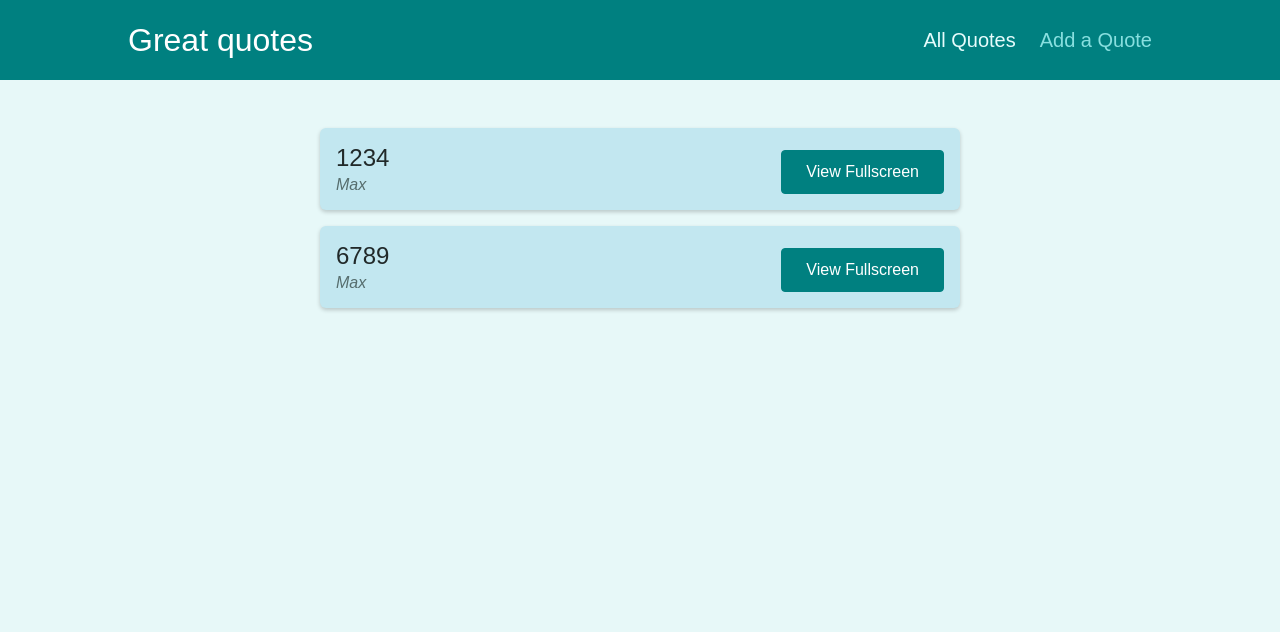
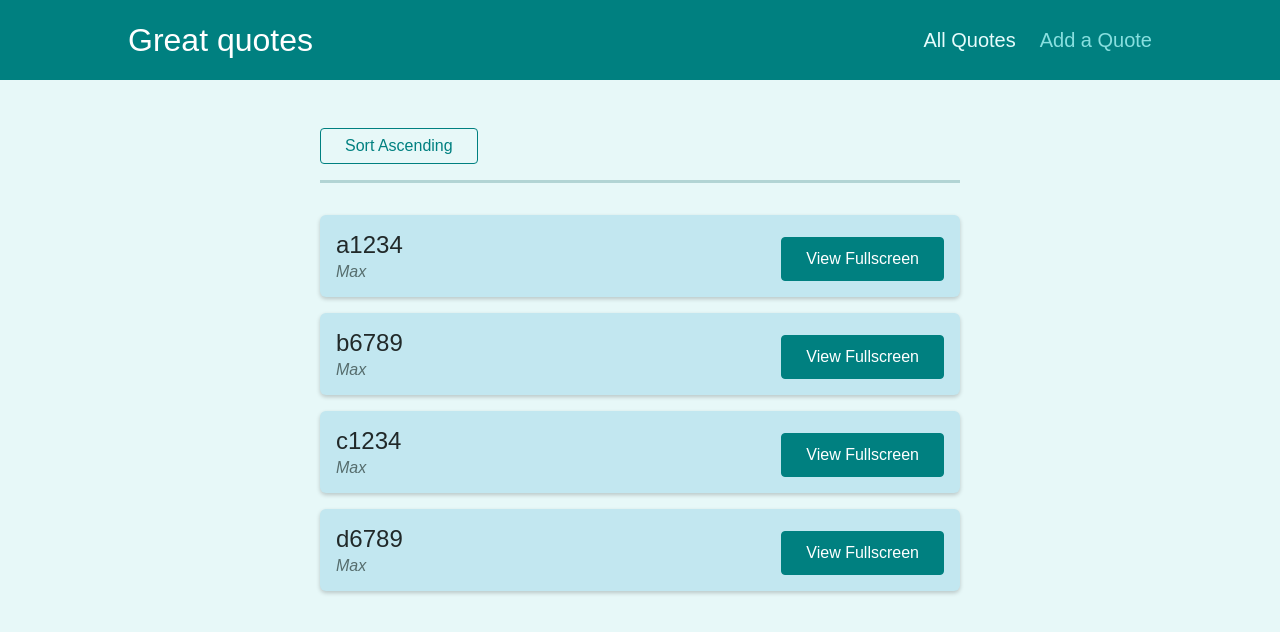
Before and after one commit to Joanna-Golofit/20-1-router---time-to-practice, a React (Create React App) app: page /quotes in a window 1280 px wide. Shown: the top 632 px of the page. Built offline with nearby package versions, Linux system fonts and the light colour scheme.

Commit message:
moja wersja sortowania

```diff
--- a/src/components/quotes/QuoteList.js
+++ b/src/components/quotes/QuoteList.js
@@ -1,13 +1,38 @@
-import { Fragment } from 'react';
+import { Fragment, useState } from 'react';
+import { useHistory, useLocation } from 'react-router-dom';
 
 import QuoteItem from './QuoteItem';
 import classes from './QuoteList.module.css';
 
 const QuoteList = (props) => {
+  const history = useHistory();
+  const location = useLocation();
+  const [sortedQuotes, setSortedQuotes] = useState(props.quotes);
+  // console.log("sortedQuotes", sortedQuotes)
+  console.log("location", location.search)
+
+
+  const changeSortingHandler = () => {
+    history.push('/quotes?sort=asc')
+    console.log("bla")
+    if (location.search === '?sort=asc') {
+      setSortedQuotes(props.quotes.sort((a, b) => a.text.localeCompare(b.text)))
+      history.push('/quotes?sort=desc')
+    } else {
+      setSortedQuotes(props.quotes.sort((a, b) => b.text.localeCompare(a.text)))
+    }
+
+    console.log("sortedQuotes2", sortedQuotes)
+
+  }
+
   return (
     <Fragment>
+      <div className={classes.sorting}>
+        <button onClick={changeSortingHandler}>Sort Ascending</button>
+      </div>
       <ul className={classes.list}>
-        {props.quotes.map((quote) => (
+        {sortedQuotes.map((quote) => (
           <QuoteItem
             key={quote.id}
             id={quote.id}
--- a/src/pages/AllQuotes.js
+++ b/src/pages/AllQuotes.js
@@ -2,8 +2,10 @@ import React from 'react'
 import QuoteList from '../components/quotes/QuoteList'
 
 const DUMMY_QUOTES = [
-  {id: 'q1', author: 'Max', text: '1234'},
-  {id: 'q2', author: 'Max', text: '6789'}
+  { id: 'q1', author: 'Max', text: 'a1234' },
+  { id: 'q2', author: 'Max', text: 'b6789' },
+  { id: 'q3', author: 'Max', text: 'c1234' },
+  { id: 'q4', author: 'Max', text: 'd6789' }
 ]
 
 const AllQuotes = () => {
--- a/src/pages/QuoteDetails.js
+++ b/src/pages/QuoteDetails.js
@@ -4,8 +4,10 @@ import HighlightedQuote from '../components/quotes/HighlightedQuote';
 import { Route, useParams } from 'react-router-dom'
 
 const DUMMY_QUOTES = [
-  { id: 'q1', author: 'Max', text: '1234' },
-  { id: 'q2', author: 'Max', text: '6789' }
+  { id: 'q1', author: 'Max', text: 'a1234' },
+  { id: 'q2', author: 'Max', text: 'b6789' },
+  { id: 'q3', author: 'Max', text: 'c1234' },
+  { id: 'q4', author: 'Max', text: 'd6789' }
 ]
 
 const QuoteDetails = () => {
```
